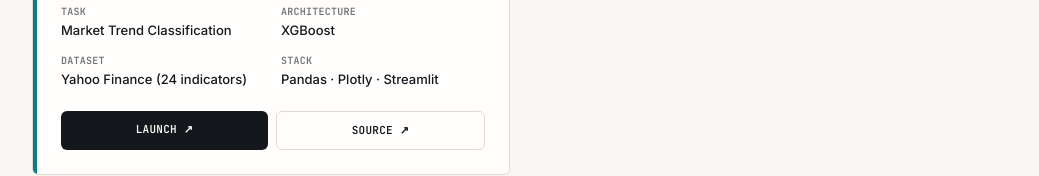
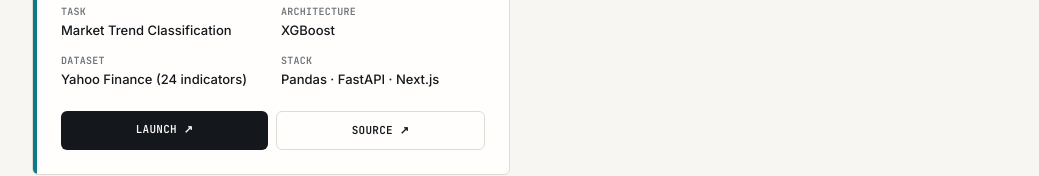
Before and after one commit to ali-faraz-py/Portfolio-Hub, a Next.js app: page / in a window 1280 px wide. Shown: the part 1831-2007 px from the top of the page, without its empty margins (120-1159 px from the left). Built offline with nearby package versions, Linux system fonts and the light colour scheme.

Commit message:
style: update project stack and live link for Market Trend Classification

```diff
--- a/src/app/page.js
+++ b/src/app/page.js
@@ -83,8 +83,8 @@ const PROJECTS = [
     task: "Market Trend Classification",
     architecture: "XGBoost",
     dataset: "Yahoo Finance (24 indicators)",
-    stack: "Pandas · Plotly · Streamlit",
-    live: "https://aether-quant.streamlit.app/",
+    stack: "Pandas · FastAPI · Next.js",
+    live: "https://aether-quant-blush.vercel.app/",
     source: "https://github.com/ali-faraz-py/AetherQuant",
   },
 ];
```
